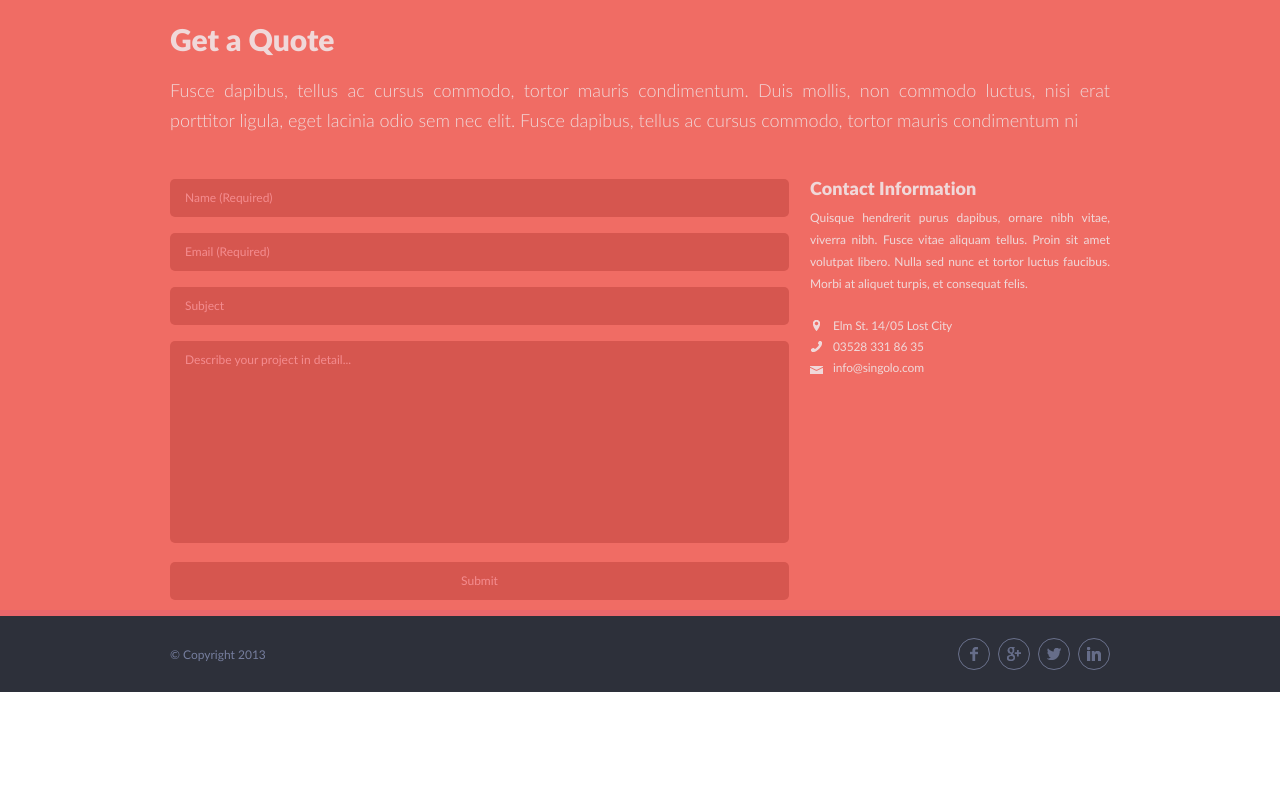
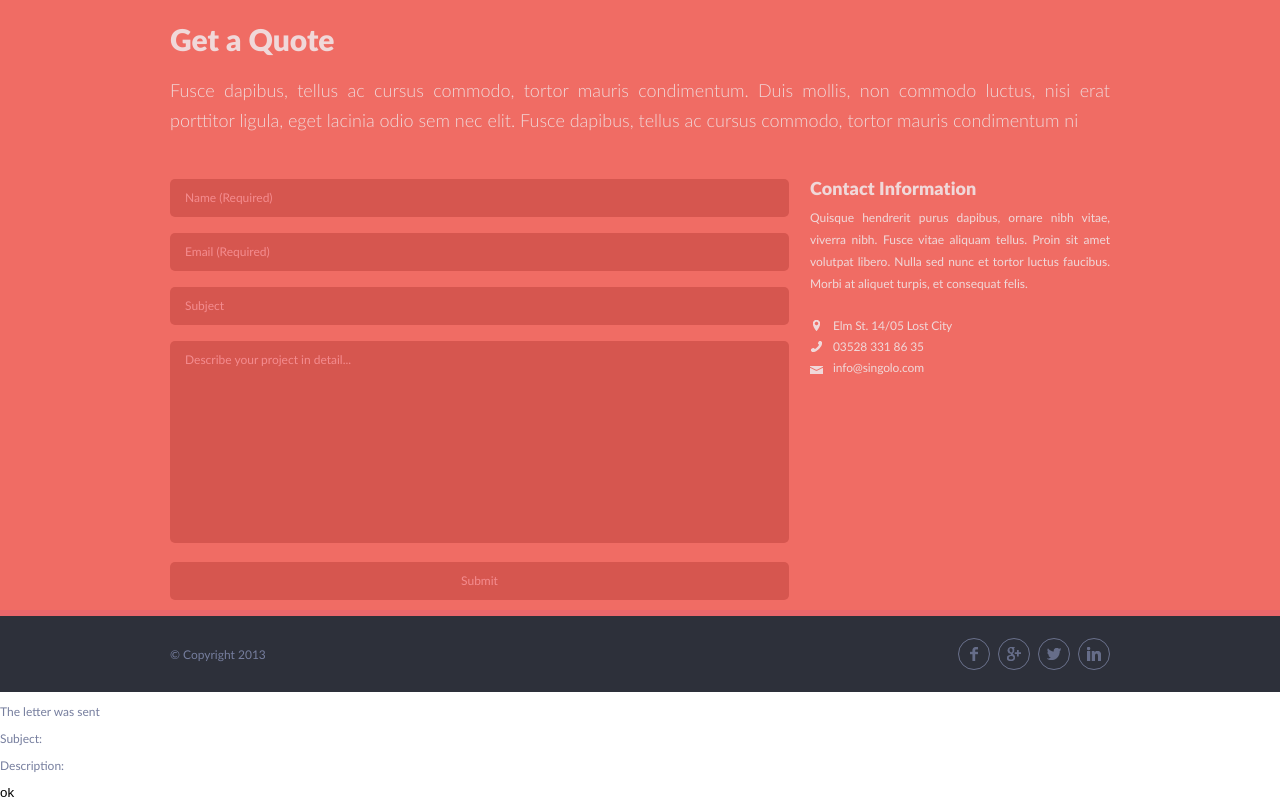
Before and after one commit to sv-chernysh/singolo, a plain HTML site: page index.html in a window 1280 px wide. Shown: the part 2836-3636 px from the top of the page. Before the commit the page ends 3528 px from the top, so only its background shows below. Drawn offline with Linux system fonts and the light colour scheme.

Commit message:
feat: add blocks modal and overlay

```diff
--- a/index.html
+++ b/index.html
@@ -229,7 +229,7 @@
             <input class="project-form__field project-form__email" type="email" name="user-email" id="user-email"
                    placeholder="Email (Required)" required>
             <input class="project-form__field project-form__subject" type="text" name="subject" id="subject"
-                   placeholder="Subject">
+                   placeholder="Subject" maxlength="70">
             <textarea class="project-form__field project-form__description" name="project-description"
                       id="project-description" placeholder="Describe your project in detail..."></textarea>
             <button class="project-form__btn">Submit</button>
@@ -262,6 +262,20 @@
       </div>
     </footer>
   </main>
+
+  <div class="modal">
+    <p class="modal__status">The letter was sent</p>
+    <p class="modal__content">
+      <span class="modal__subtitle">Subject:</span>
+      <span class="modal__subject modal__text"></span>
+    </p>
+    <p class="modal__content">
+      <span class="modal__subtitle">Description:</span>
+      <span class="modal__description modal__text"></span>
+    </p>
+    <button class="modal__btn" type="button">ok</button>
+  </div>
+  <div class="overlay"></div>
   <script src="script.js"></script>
 </body>
 </html>
```
